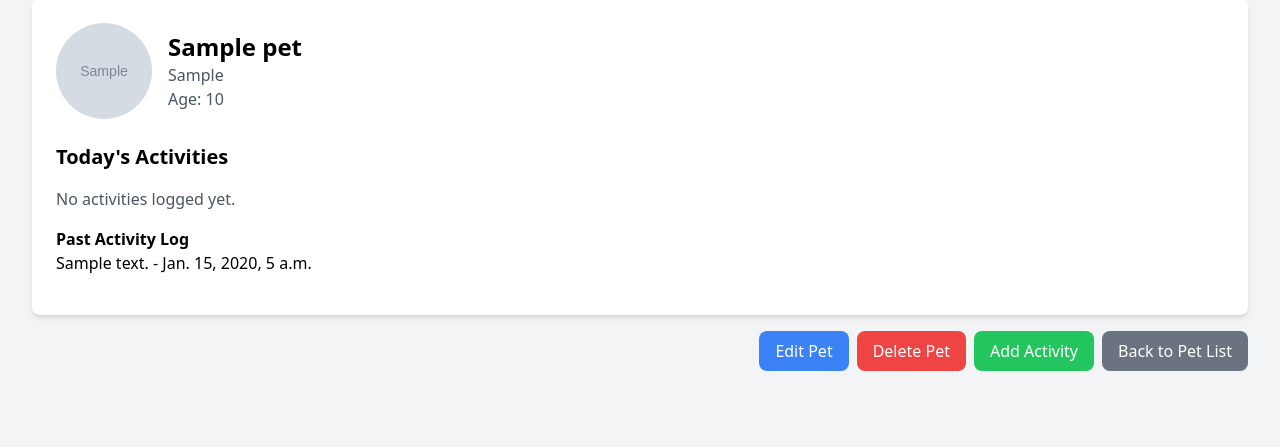
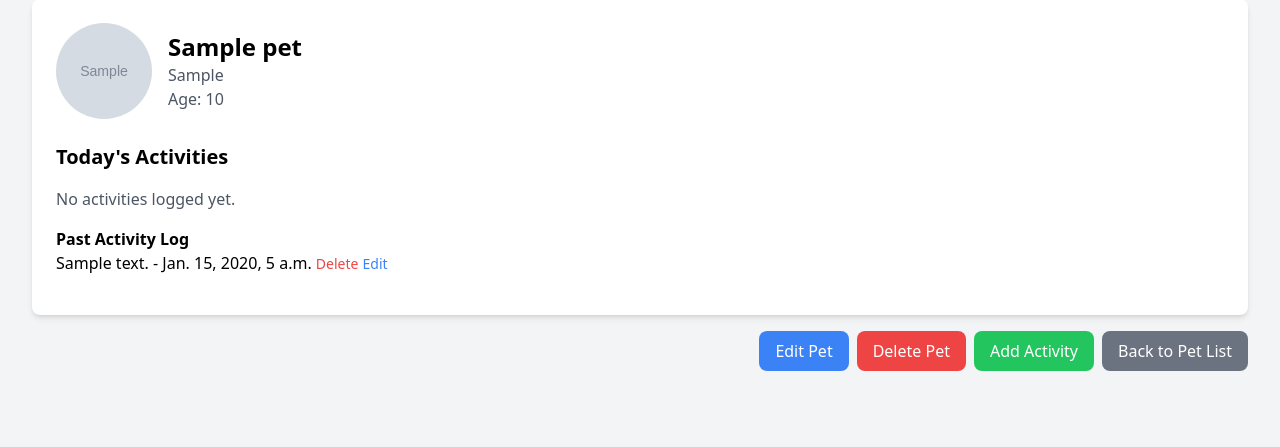
Before and after one commit to SamTheSoftwareEngineer/Petnote, a Django app: page /pets/1/ in a window 1280 px wide. Shown: the part 93-540 px from the top of the page. Run offline with Django 5.2, Linux system fonts and the light colour scheme; a user stored in the database is signed in; tables that the repository leaves empty hold one stand-in row (values such as "Sample post"); grey boxes marked "Sample" are stand-in pictures; parts of the project's set-up code (start-up, migrations or seed data) failed here and were passed over; some libraries are stand-ins or nearby versions.

Commit message:
Added hyperlinks to edit and delete past activities

```diff
--- a/pets/templates/pets/pet_detail.html
+++ b/pets/templates/pets/pet_detail.html
@@ -63,7 +63,10 @@
                     {% for activity in past_activities %}
                       <li>
                         {{ activity.description }} - {{ activity.date_completed}}{% if activity.completed %} (Completed){% endif %}
+                        <a href="{% url 'delete_activity' activity.id %}" class="text-red-500 hover:text-red-700 text-sm" onclick="return confirm('Are you sure you want to delete this activity?');">Delete</a>
+                        <a href="{% url 'edit_activity' activity.id %}" class="text-blue-500 hover:underline text-sm">Edit</a>
                       </li>
+
                     {% endfor %}
                   </ul>
                 {% else %}
```
